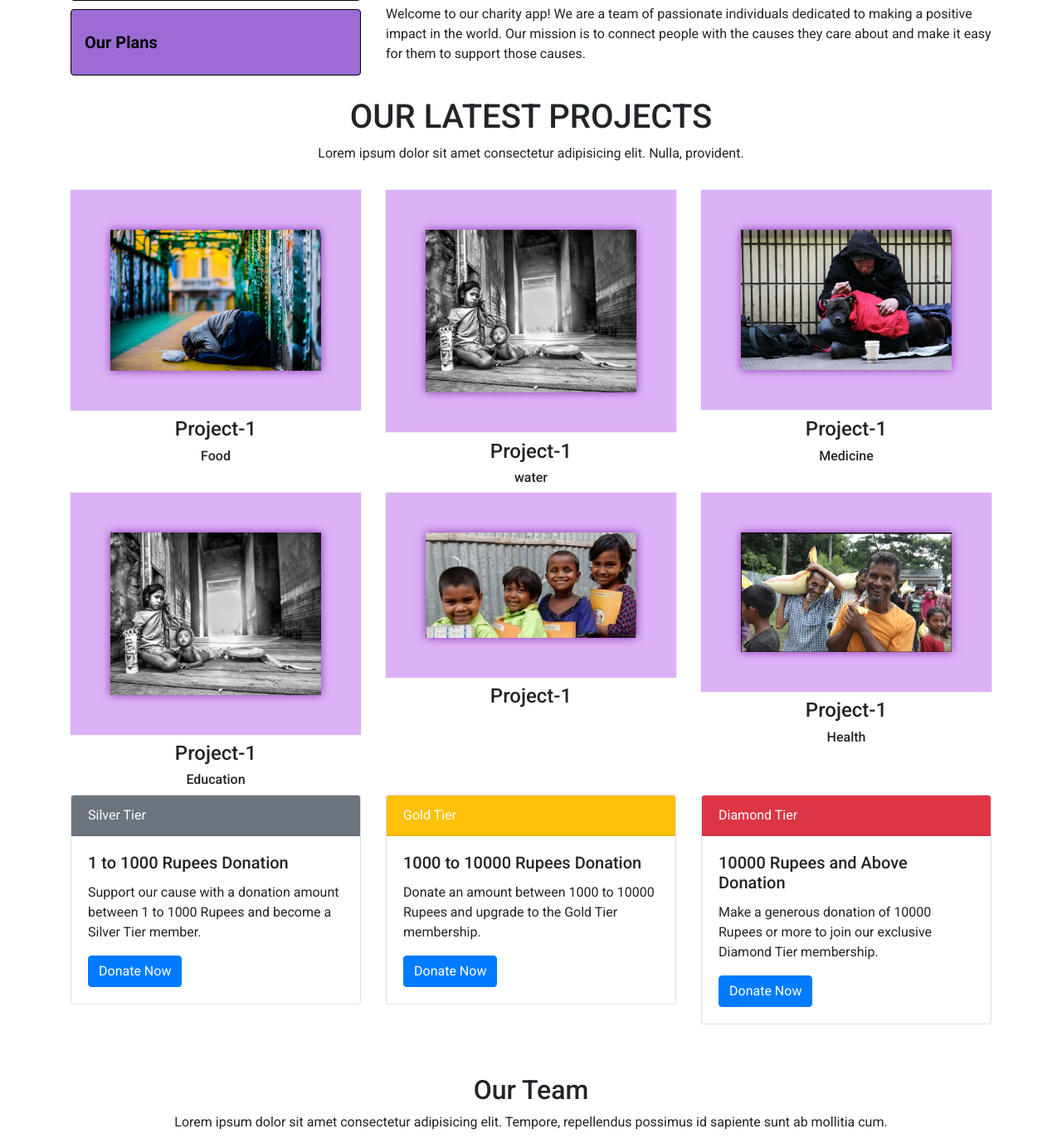
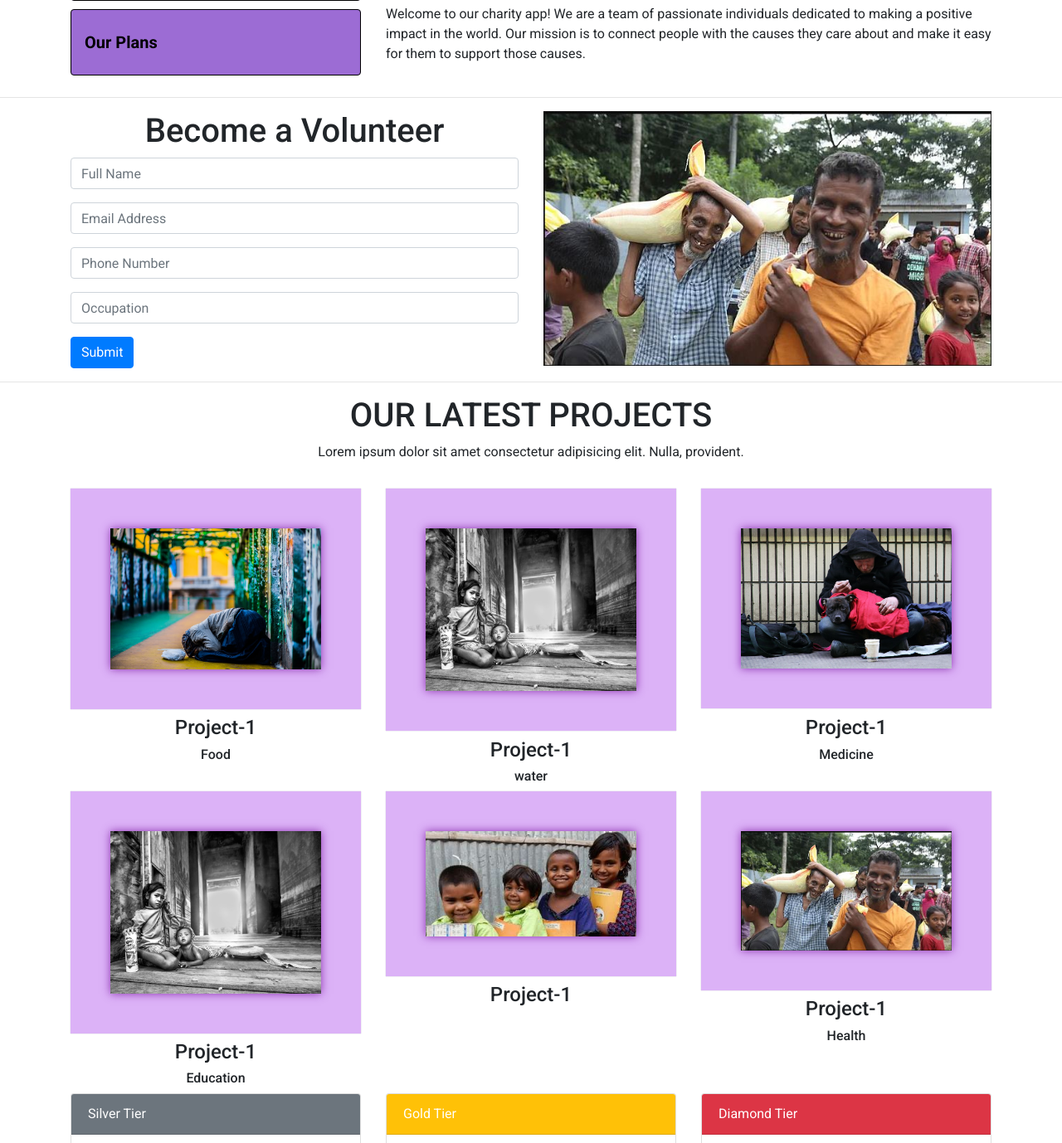
Before and after one commit to aakrity17/FundFusion, a PHP site: page /FundFusion/ in a window 1280 px wide. Shown: the part 1383-2761 px from the top of the page at 83% size. Run offline with PHP 8.4, Linux system fonts and the light colour scheme; some libraries are stand-ins or nearby versions.

Commit message:
volunteer form created on index page

```diff
--- a/admin/donation/create-donation.php
+++ b/admin/donation/create-donation.php
@@ -70,7 +70,6 @@ include "../../database/Db_Connection.php";
                     </select>
                 </div>
             </div>
-
             <div class="row">
                 <div class="col-25">
                     <label for="donation_progress">Donation Progress</label>
--- a/index.php
+++ b/index.php
@@ -234,6 +234,42 @@ if (isset($_SESSION['name']) && isset($_SESSION['username'])) {
         </div>
     </section>
     <!-- End About us -->
+    <!-- Volunteer section -->
+    <hr/>
+    <section>
+        <div class="container">
+            <div class="row">
+                <div class="col-6">
+                    <?php
+                        if(isset($_GET['status'])) {
+                            echo '<h3 style="color:green">!!Your application is submitted Successfully!!</h3>';
+                        }
+                    ?>
+                    <h1 style="text-align: center;">Become a Volunteer</h1>
+                    <form  action="newvolunteer.php" method="POST" enctype="multipart/form-data">
+                    <div class="form-group">
+                        <input type="text" class="form-control" name="full_name" placeholder="Full Name">
+                    </div>
+                    <div class="form-group">
+                        <input type="email" class="form-control" name="email_address" placeholder="Email Address">
+                    </div>
+                    <div class="form-group">
+                        <input type="number" class="form-control" name="phone_number" placeholder="Phone Number">
+                    </div>
+                    <div class="form-group">
+                        <input type="text" class="form-control" name="occupation" placeholder="Occupation">
+                    </div>
+                    <button type="submit" class="btn btn-primary">Submit</button>
+                    </form>
+                </div>
+                <div class="col-6">
+                    <img src="img/2.jpg" class="img-fluid" alt="">
+                </div>
+            </div>
+        </div>
+    </section>
+    <!-- Volunteer section end -->
+    <hr/>
     <!-- Our project started -->
     <section id="projects">
 
```
Also changed, not shown: newvolunteer.php (added, +18 -0 lines). Lines whose indentation alone changed are shown as unchanged.
